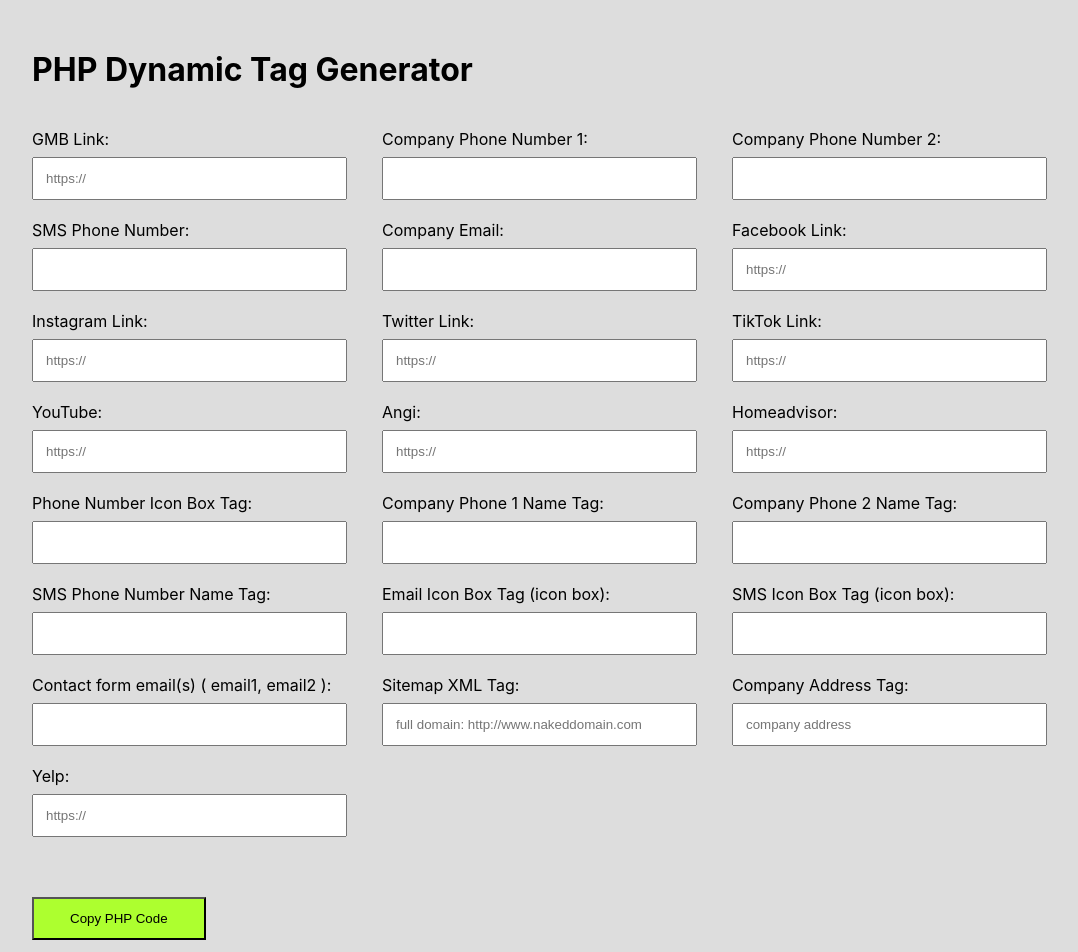
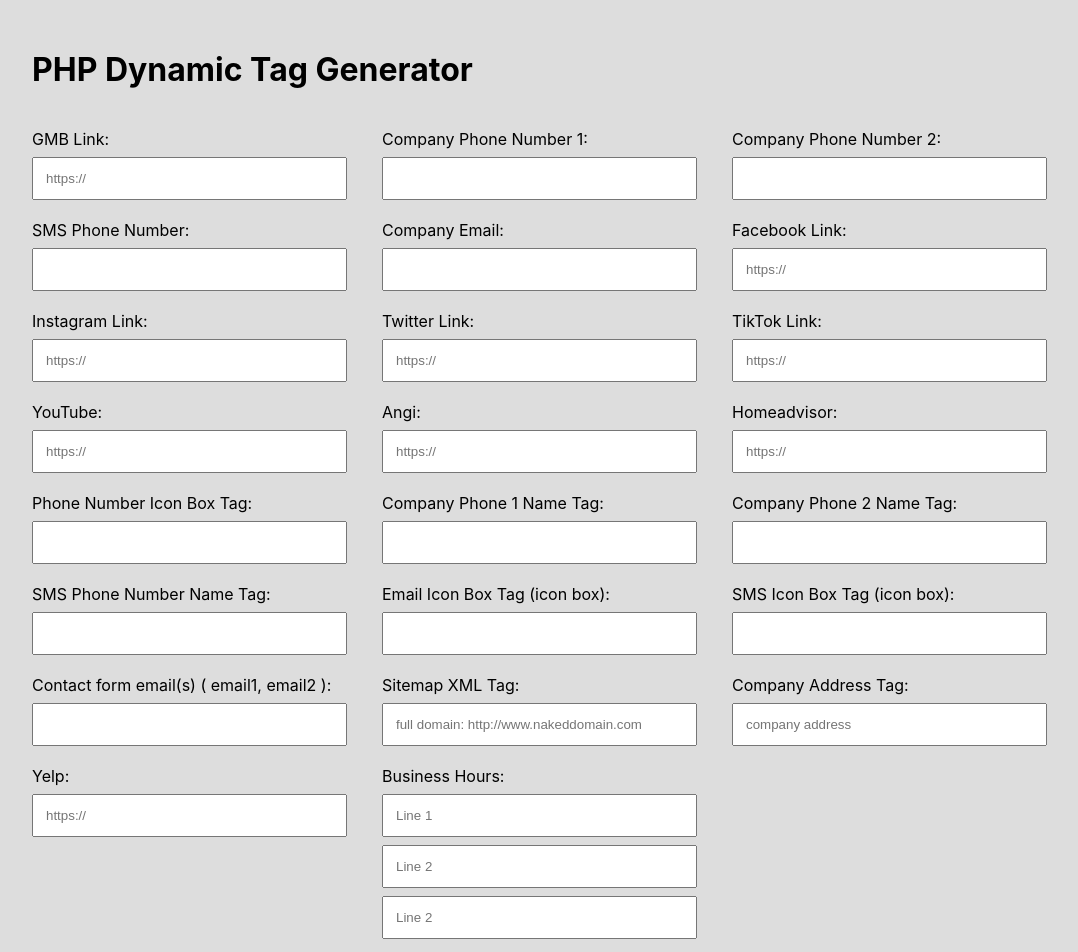
Before and after one commit to Mtuozzo86/Dynamic-Tags-Project, a React (Create React App) app: page / in a window 1280 px wide. Shown: the top 952 px of the page, without its empty margins (18-1096 px from the left). Built offline with nearby package versions, Linux system fonts and the light colour scheme.

Commit message:
added business hours fields

```diff
--- a/src/App.css
+++ b/src/App.css
@@ -16,7 +16,7 @@
 .input-fields {
   margin: 40px 0px;
   display: flex;
-  align-items: center;
+  align-items: start;
   flex-wrap: wrap;
   width: 100%;
 }
--- a/src/App.js
+++ b/src/App.js
@@ -18,6 +18,9 @@ function App() {
   const [youTube, setYouTube] = useState("")
   const [angi, setAngi] = useState("")
   const [homeadvisor, setHomeadvisor] = useState("")
+  const [hours1, setHours1] = useState("")
+  const [hours2, setHours2] = useState("")
+  const [hours3, setHours3] = useState("")
 
 
   const phpCode = `
@@ -574,6 +577,26 @@ class My_Home_Advisor_Tag extends \\Elementor\\Core\\DynamicTags\\Tag {
     }
 }
 
+// Custom dynamic tag for Business Hours
+class My_Business_Hours_Tag extends \\Elementor\\Core\\DynamicTags\\Tag {
+    public function get_name() {
+        return 'business-hours';
+    }
+    public function get_title() {
+        return __( 'Business Hours', 'plugin-name' );
+    }
+    public function get_group() {
+        return 'site';
+    }
+    public function get_categories() {
+        return [ \\Elementor\\Modules\\DynamicTags\\Module::TEXT_CATEGORY ];
+    }
+    protected function register_controls() {}
+    public function render() {
+        echo '${hours1} </br> ${hours2} </br> ${hours3}'; // Replace this with your actual Business Hours
+    }
+}
+
 
 // Register the custom dynamic tags
 add_action( 'elementor/dynamic_tags/register', function( $dynamic_tags ) {
@@ -599,6 +622,7 @@ add_action( 'elementor/dynamic_tags/register', function( $dynamic_tags ) {
     $dynamic_tags->register( new \\My_Youtube_Tag() );
     $dynamic_tags->register( new \\My_Angies_List_Tag() );
     $dynamic_tags->register( new \\My_Home_Advisor_Tag() );
+    $dynamic_tags->register( new \\My_Business_Hours_Tag() );
 });
 
 
@@ -817,6 +841,27 @@ add_action( 'elementor/dynamic_tags/register', function( $dynamic_tags ) {
             onChange={(e) => setYelp(e.target.value)}
           />
         </label>
+        <label>
+          Business Hours:
+          <input
+            type="textarea"
+            placeholder="Line 1"
+            value={hours1}
+            onChange={(e) => setHours1(e.target.value)}
+          />
+          <input
+            type="textarea"
+            placeholder="Line 2"
+            value={hours2}
+            onChange={(e) => setHours2(e.target.value)}
+          />
+          <input
+            type="textarea"
+            placeholder="Line 2"
+            value={hours3}
+            onChange={(e) => setHours3(e.target.value)}
+          />
+        </label>
       </div>
       <button onClick={handleCopy}>Copy PHP Code</button>
       <h2>Generated PHP Code:</h2>
```
Also changed, not shown: 1 other file (tests, documents, lock files or other folders).
